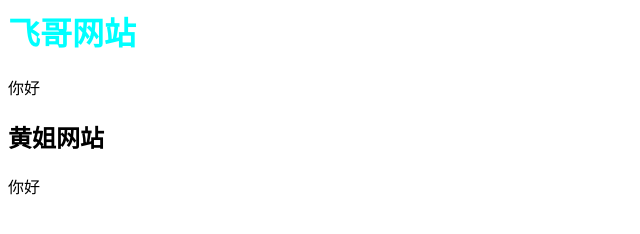
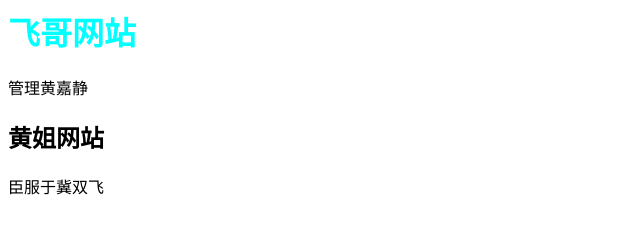
Before and after one commit to J-Dfly/J-Dfly.github.io, a plain HTML site: page index.html in a window 1280 px wide. Shown: the whole page, without its empty margins (0-640 px from the left). Drawn offline with Linux system fonts and the light colour scheme.

Commit message:
Update index.html

```diff
--- a/index.html
+++ b/index.html
@@ -1,11 +1,11 @@
 <div>
     <h1 style="color: aqua;font-size: xx-large;">飞哥网站</h1>
 
-    <p>你好</p>
+    <p>管理黄嘉静</p>
 </div>
 
 <div>
     <h2>黄姐网站</h2>
 
-    <p>你好</p>
+    <p>臣服于冀双飞</p>
 </div>
```
